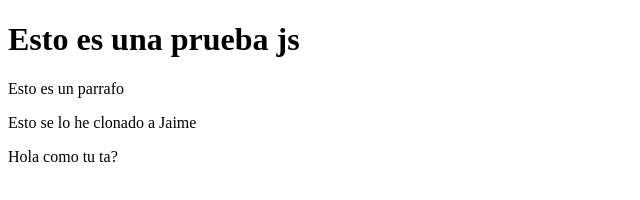
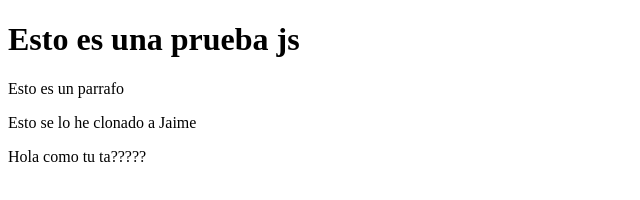
Before and after one commit to Jaimezx19/Tarea-1, a plain HTML site: page index.html in a window 1280 px wide. Shown: the full height of the page, 0-640 px from the left. Drawn offline with Linux system fonts and the light colour scheme.

Commit message:
Holaaaaa

```diff
--- a/index.html
+++ b/index.html
@@ -10,6 +10,6 @@
     <h1>Esto es una prueba js</h1>
     <p>Esto es un parrafo</p>
     <p>Esto se lo he clonado a Jaime</p>
-    <p>Hola como tu ta?</p>
+    <p>Hola como tu ta?????</p>
 </body>
 </html>
```
